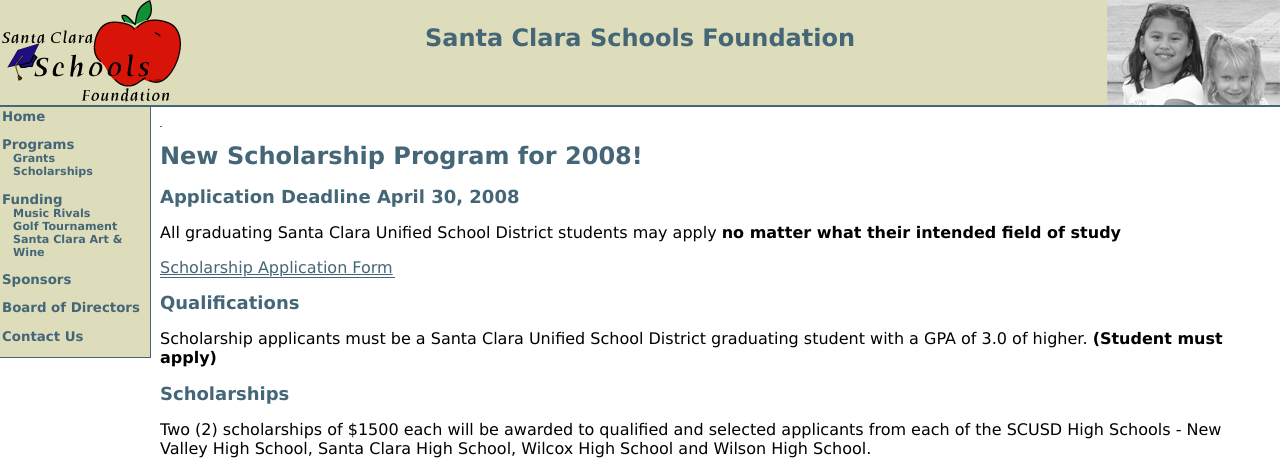
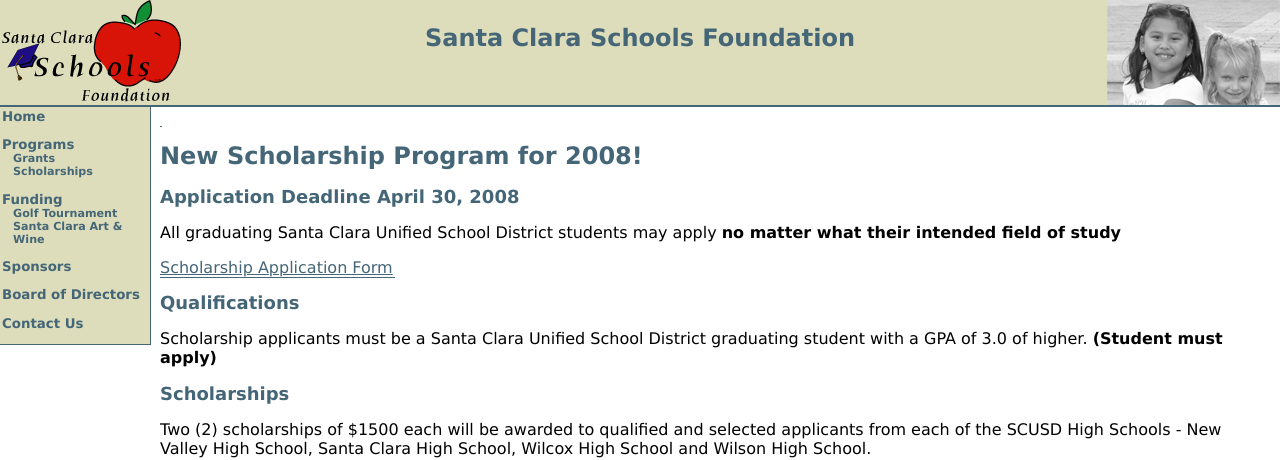
Before and after one commit to dustin/scsf, a Django app: template templates/programs.html in a window 1280 px wide. Shown: the top 460 px of the page. Run offline with Django 3.2, Linux system fonts and the light colour scheme; the template is opened without the code that fills it, so the values that code supplies are empty.

Commit message:
Kill music rivals link.

```diff
--- a/templates/base.html
+++ b/templates/base.html
@@ -39,7 +39,6 @@
 				<li>
 					<a href="/funding/">Funding</a>
 					<ul>
-						<li><a href="http://www.musicrivals.org">Music Rivals</a></li>
 						<li><a href="/golf/">Golf Tournament</a></li>
 						<li><a href="http://www.santaclaraartandwine.com/">Santa Clara Art & Wine</a></li>
 					</ul>
```
